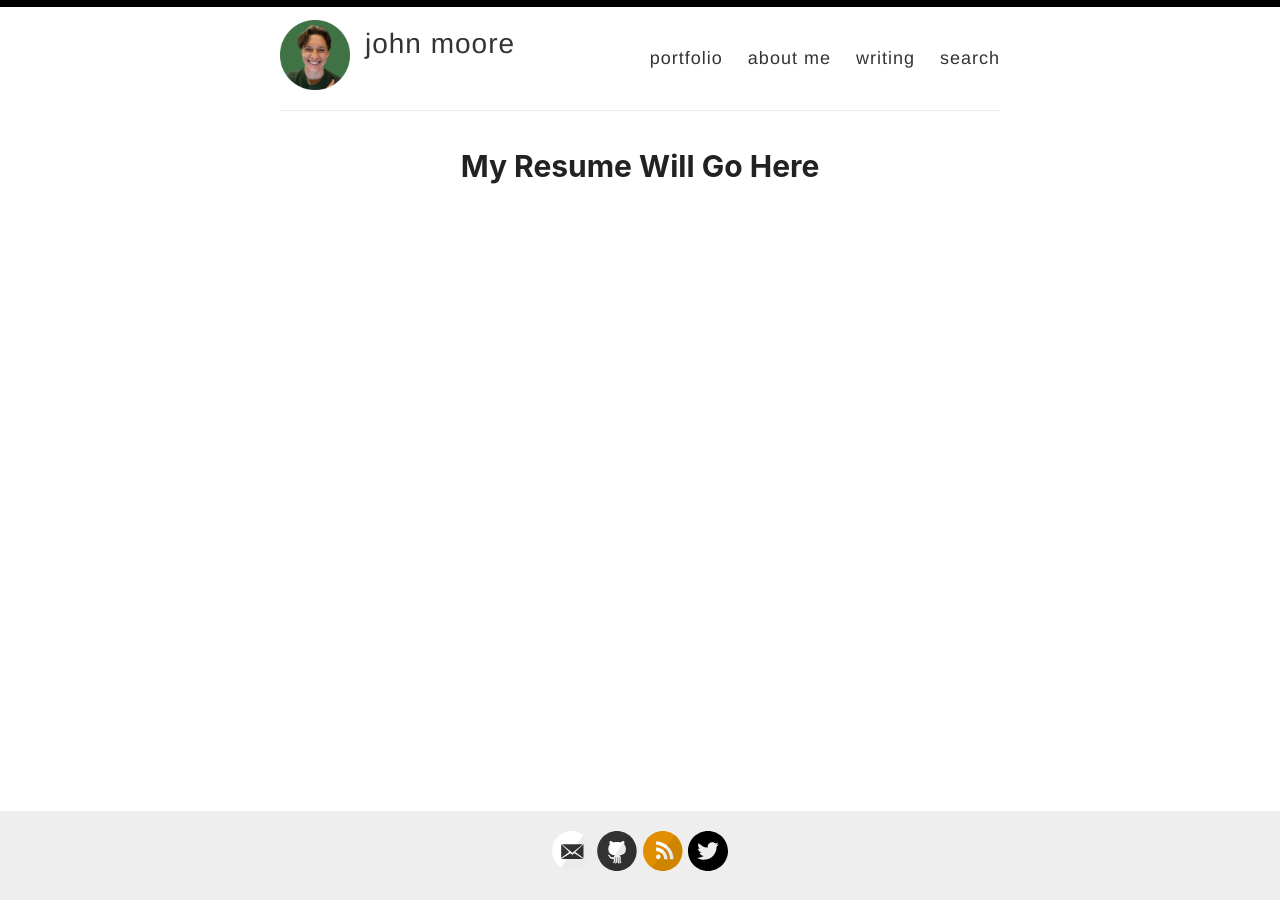
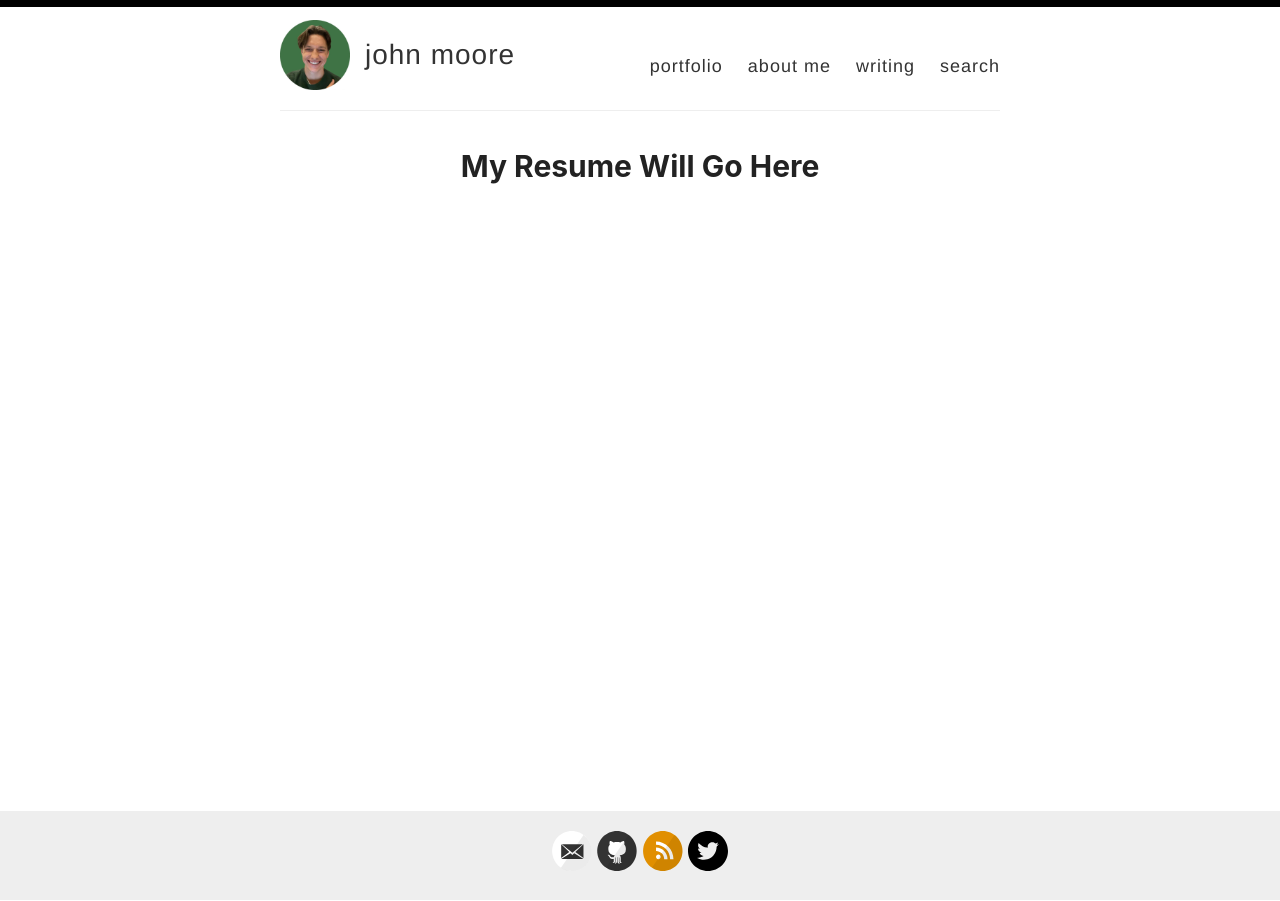
Before and after one commit to johnmoore24/johnmoore24.github.io, a Jekyll site: the page built from index.html, in a window 1280 px wide. Built offline with Jekyll 4.4.1, drawn with Linux system fonts in a browser that asks for light colours; the list of posts is cut into pages by our own code.

Commit message:
tired of this

```diff
--- a/_layouts/default.html
+++ b/_layouts/default.html
@@ -13,20 +13,19 @@
     <link rel="icon" type="image/png" sizes="32x32" href="{{ site.baseurl }}/images/favicon-32x32.png">
     {% include analytics_head.html %}
   </head>
-
   <body>
     <div id="bar"></div>
     <div class="wrapper-container">
       <div class="wrapper-masthead">
         <div class="container">
-          <header class="masthead clearfix">
-            <a href="{{ site.baseurl }}/" class="site-avatar"><img src="{{ site.baseurl }}{{ site.avatar }}" alt="{{ site.title }}" /></a>
-
-            <div class="site-info">
+          <header class="masthead clearfix" style="display: flex; align-items: center; justify-content: space-between;">
+            <a href="{{ site.baseurl }}/" class="site-avatar" style="flex-shrink: 0;">
+              <img src="{{ site.baseurl }}{{ site.avatar }}" alt="{{ site.title }}" />
+            </a>
+            <div class="site-info" style="flex-grow: 1;">
               <h1 class="site-name"><a href="{{ site.baseurl }}/">{{ site.name }}</a></h1>
             </div>
-
-            <nav>
+            <nav style="flex-shrink: 0;">
               <a href="{{ site.baseurl }}/">portfolio</a>
               <a href="{{ site.baseurl }}/about">about me</a>
               <a href="{{ site.baseurl }}/writing">writing</a>
```
